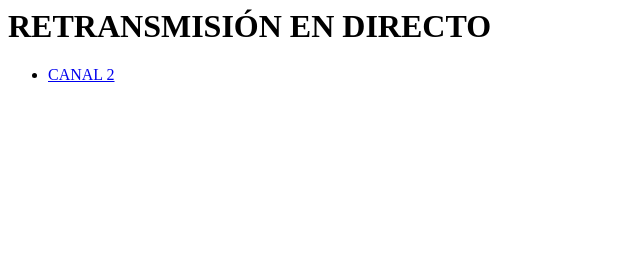
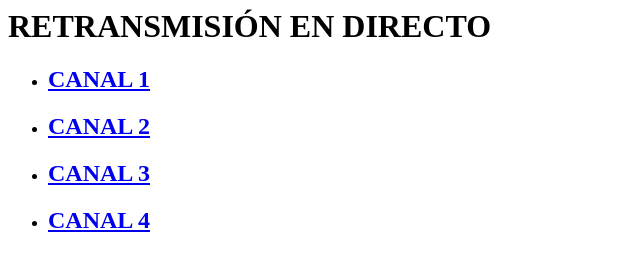
Before and after one commit to avm1/APP_ParlamentoAndaluz, a plain HTML site: page tv.html in a window 1280 px wide. Shown: the whole page, without its empty margins (0-640 px from the left). Drawn offline with Linux system fonts and the light colour scheme.

Commit message:
Add files via upload

```diff
--- a/tv.html
+++ b/tv.html
@@ -9,7 +9,10 @@
 <h1>RETRANSMISIÓN EN DIRECTO</h1><p></p><p></p>
 
 <ul>
-	<li><a href="#" onclick="window.open('rtsp://193.147.254.64:1935/parlamento2/_definst_/parlamento2.stream', '_system', 'location=yes');">CANAL 2</a></li>
+	<li><a href="#" onclick="window.open('rtsp://193.147.254.64:1935/parlamento1/_definst_/parlamento1.stream', '_system', 'location=yes');"><h2>CANAL 1</h2></a></li>
+	<li><a href="#" onclick="window.open('rtsp://193.147.254.64:1935/parlamento2/_definst_/parlamento2.stream', '_system', 'location=yes');"><h2>CANAL 2</h2></a></li>
+	<li><a href="#" onclick="window.open('rtsp://193.147.254.64:1935/parlamento3/_definst_/parlamento3.stream', '_system', 'location=yes');"><h2>CANAL 3</h2></a></li>
+	<li><a href="#" onclick="window.open('rtsp://193.147.254.64:1935/parlamento4/_definst_/parlamento4.stream', '_system', 'location=yes');"><h2>CANAL 4</h2></a></li>
 </ul>
 
 
```
